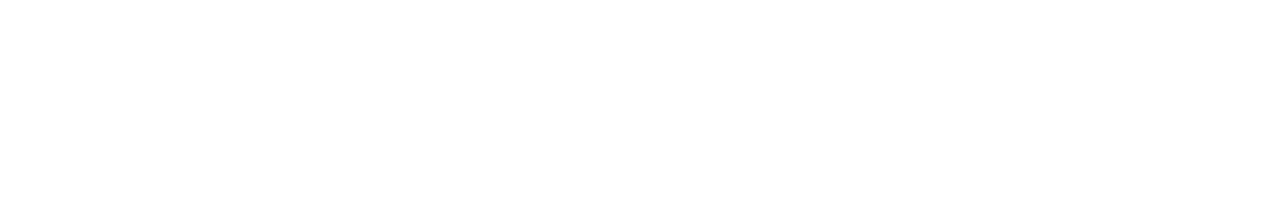
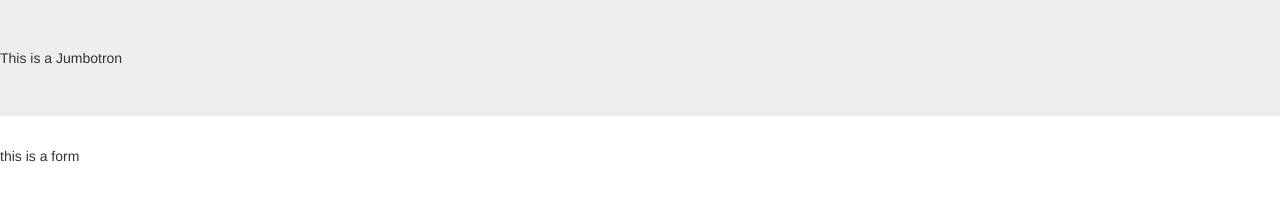
Before and after one commit to FoxMessenger/employee-datamanagement, a plain HTML site: page index.html in a window 1280 px wide. Drawn offline with nearby package versions, Linux system fonts and the light colour scheme; files that its build step writes are made by us from their sources.

Commit message:
updated 1

```diff
--- a/assets/style.css
+++ b/assets/style.css
@@ -0,0 +1 @@
+div { border:; }
--- a/index.html
+++ b/index.html
@@ -2,9 +2,31 @@
 <html>
 <head>
 	<title>Employee Data Management</title>
+
+	<meta charset="UTF-8">
+    <meta name="viewport" content="width=device-width, initial-scale=1.0">
+
+
+    <!-- Bootstrap -->
+    <link href="https://maxcdn.bootstrapcdn.com/bootstrap/3.3.7/css/bootstrap.min.css" rel="stylesheet" integrity="sha384-BVYiiSIFeK1dGmJRAkycuHAHRg32OmUcww7on3RYdg4Va+PmSTsz/K68vbdEjh4u" crossorigin="anonymous">
+
+    <!-- CSS -->
+    <link rel="stylesheet" type="text/css" href="assets/css/style.css">
+
+    <!-- Javascript -->
+    <script src="https://code.jquery.com/jquery-3.1.1.min.js" integrity="sha256-hVVnYaiADRTO2PzUGmuLJr8BLUSjGIZsDYGmIJLv2b8=" crossorigin="anonymous"></script>
+
 </head>
 <body>
-
+	<header class="jumbotron"> This is a Jumbotron</header>
+	<div class="row"></div>
+	<div class="row"></div>
+	<div class="row"></div>
+	<div>
+		<form>
+			this is a form
+		</form>
+	</div>
 
 </body>
 </html>
```
